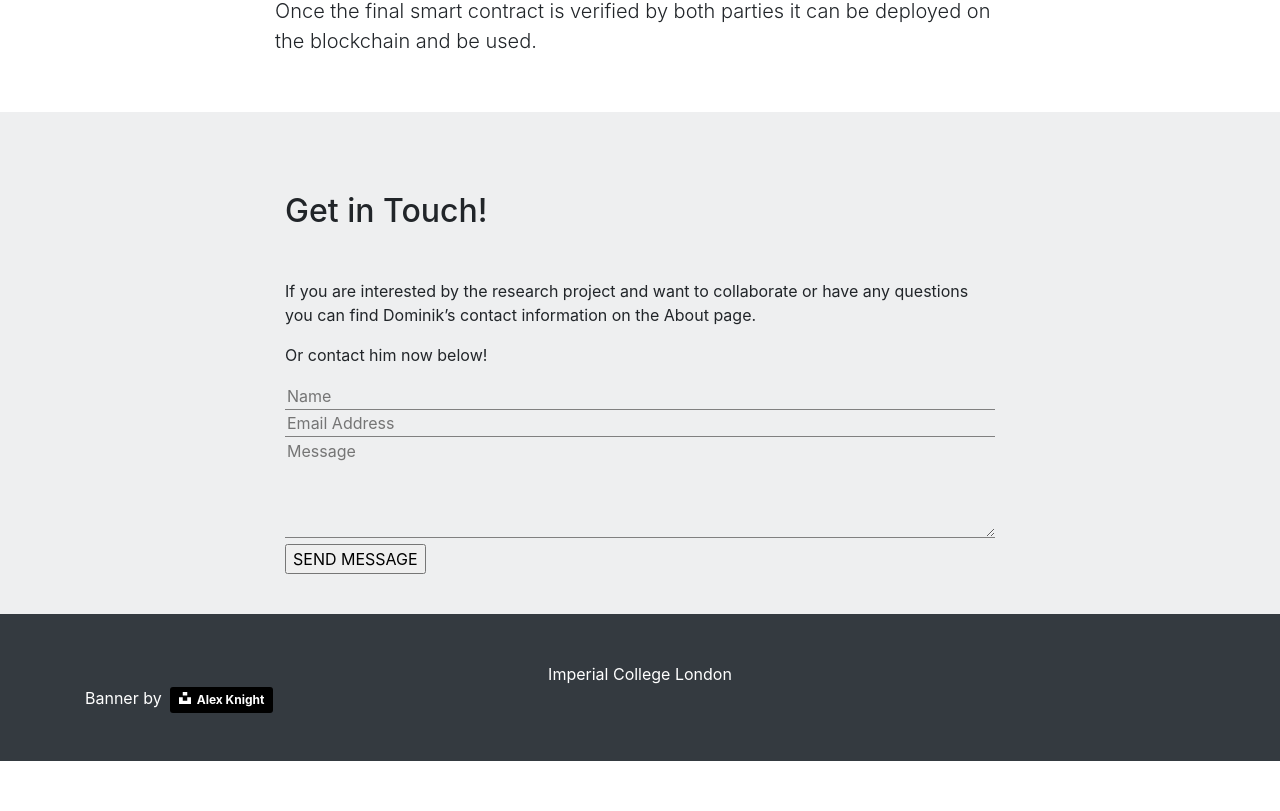
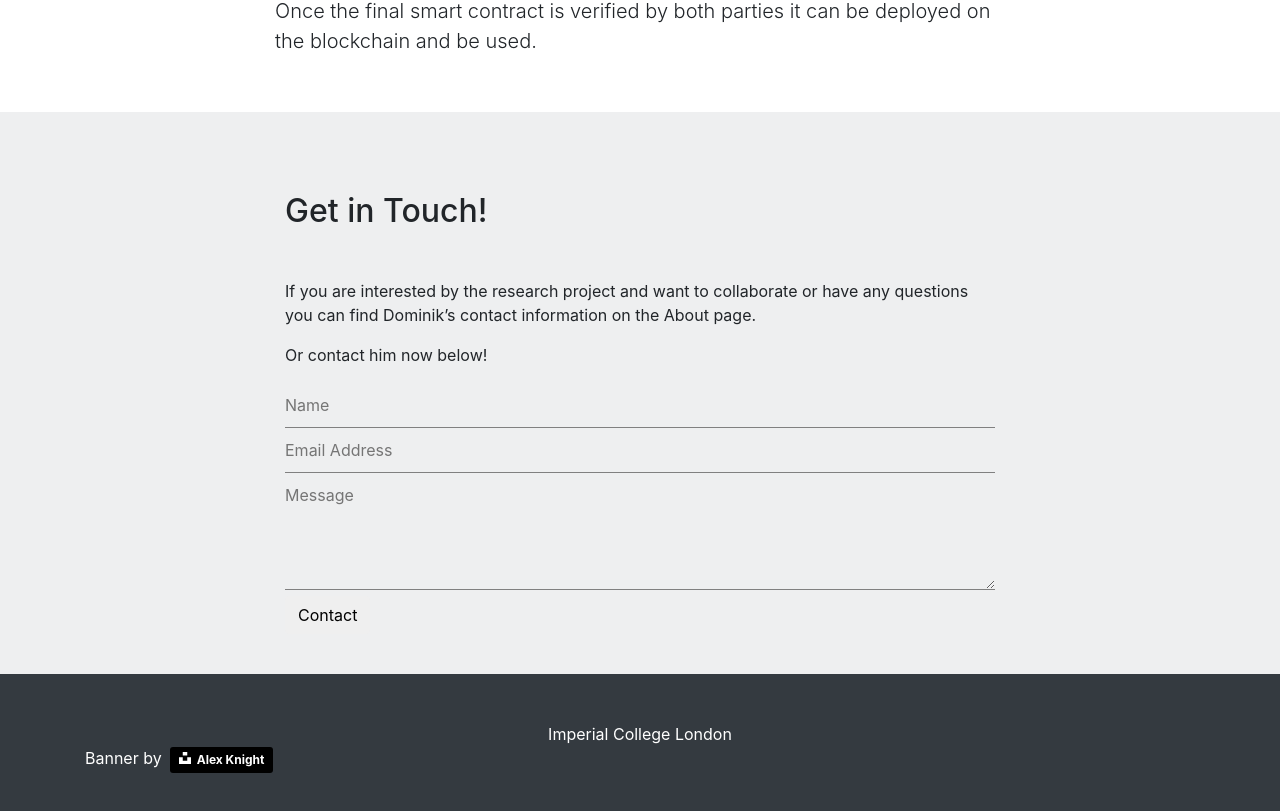
Before and after one commit to cottand/SmartContractsWebDev, a plain HTML site: page index.html in a window 1280 px wide. Shown: the part 2985-3796 px from the top of the page. Before the commit the page ends 3746 px from the top, so only its background shows below. Drawn offline with Linux system fonts and the light colour scheme.

Commit message:
fixed form

```diff
--- a/css/custom-styles.css
+++ b/css/custom-styles.css
@@ -193,5 +193,6 @@ width: 100% !important;
   background: transparent;
   border: none;
   outline: none;
-  border-bottom: 1px solid gray
+  border-bottom: 1px solid gray;
+  padding: 10px 0;
 }
--- a/index.html
+++ b/index.html
@@ -144,7 +144,7 @@
                     <br>
                     <textarea name="message" class="formField" placeholder="Message" rows="4" required></textarea>
                     <br>
-                    <input type="submit" class="submitForm" value="SEND MESSAGE">
+                    <input type="submit" class="submitForm btn" value="Contact">
                 </form>
             </div>
         </div>
```
